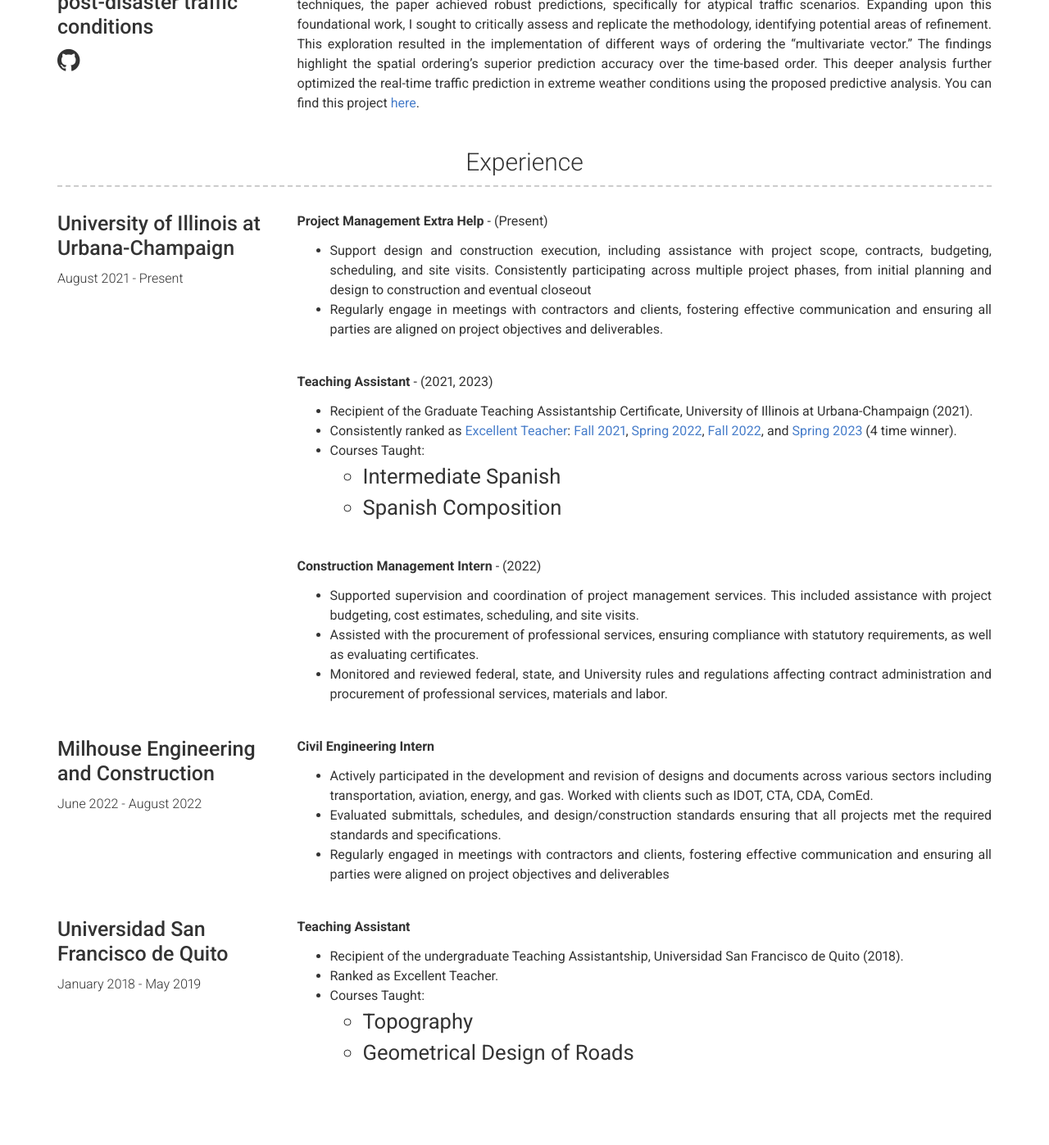
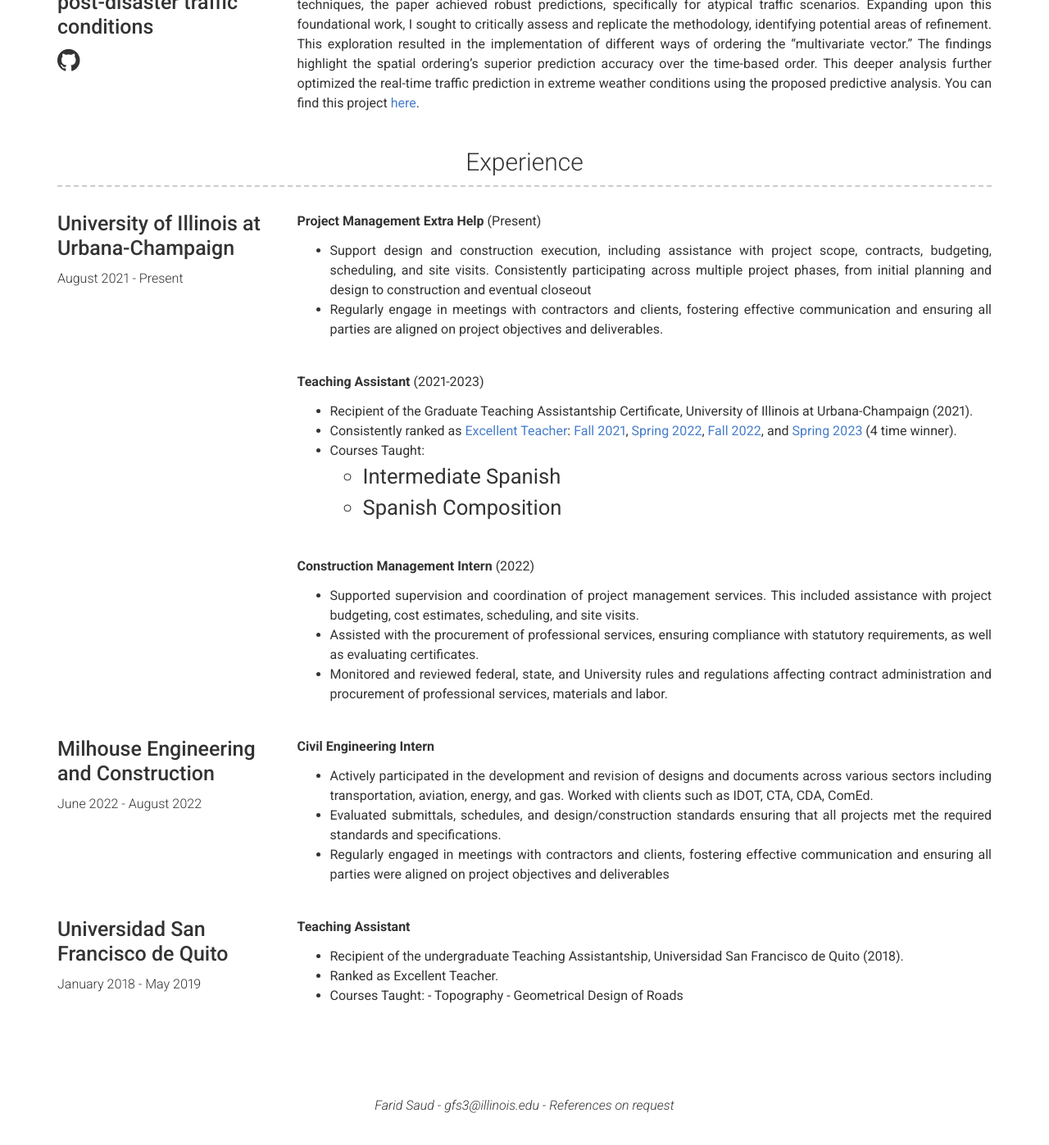
Before and after one commit to fsaudm/fsaudm.github.io, a Jekyll site: the page built from index.md, in a window 1280 px wide and 1400 px high, scrolled down 4573 px. Shown: the top 1397 px of the window at 82% size. Built offline with Jekyll 4.4.1, drawn with Linux system fonts in a browser that asks for light colours; after the commit the page ends 5946 px from its top, so only the background shows below that.

```diff
--- a/_data/experience.yml
+++ b/_data/experience.yml
@@ -1,24 +1,24 @@
 - company: University of Illinois at Urbana-Champaign
   dates: August 2021 - Present
   description: |
-    **Project Management Extra Help** - (Present)
+    **Project Management Extra Help**   (Present)
     <br />
     - Support design and construction execution, including assistance with project scope, contracts, budgeting, scheduling, and site visits. Consistently participating across multiple project phases, from initial planning and design to construction and eventual closeout
     - Regularly engage in meetings with contractors and clients, fostering effective communication and ensuring all parties are aligned on project objectives and deliverables.
 
 - company:
   description: |
-    **Teaching Assistant** - (2021, 2023)
+    **Teaching Assistant**   (2021-2023)
     <br />
     - Recipient of the Graduate Teaching Assistantship Certificate, University of Illinois at Urbana-Champaign (2021).
     - Consistently ranked as [Excellent Teacher](https://citl.illinois.edu/citl-101/measurement-evaluation/teaching-evaluation/teaching-evaluations-(ices)/teachers-ranked-as-excellent): [Fall 2021](http://citl.illinois.edu/docs/default-source/teachers-ranked-as-excellent/tre-2021-fall.pdf), [Spring 2022](http://citl.illinois.edu/docs/default-source/teachers-ranked-as-excellent/tre-2022-spring.pdf), [Fall 2022](http://citl.illinois.edu/docs/default-source/teachers-ranked-as-excellent/tre-2022-fall.pdf), and [Spring 2023](http://citl.illinois.edu/docs/default-source/teachers-ranked-as-excellent/tre-2023-spring.pdf) (4 time winner).
     - Courses Taught:
-      - Intermediate Spanish
-      - Spanish Composition
+        - Intermediate Spanish
+        - Spanish Composition
 
 - company:
   description: |
-    **Construction Management Intern** - (2022)
+    **Construction Management Intern**   (2022)
     <br />
     - Supported supervision and coordination of project management services. This included assistance with project budgeting, cost estimates, scheduling, and site visits.
     - Assisted with the procurement of professional services, ensuring compliance with statutory requirements, as well as evaluating certificates.
@@ -41,5 +41,5 @@
     - Recipient of the undergraduate Teaching Assistantship, Universidad San Francisco de Quito (2018).
     - Ranked as Excellent Teacher.
     - Courses Taught:
-      - Topography
-      - Geometrical Design of Roads
+          - Topography
+          - Geometrical Design of Roads
```
